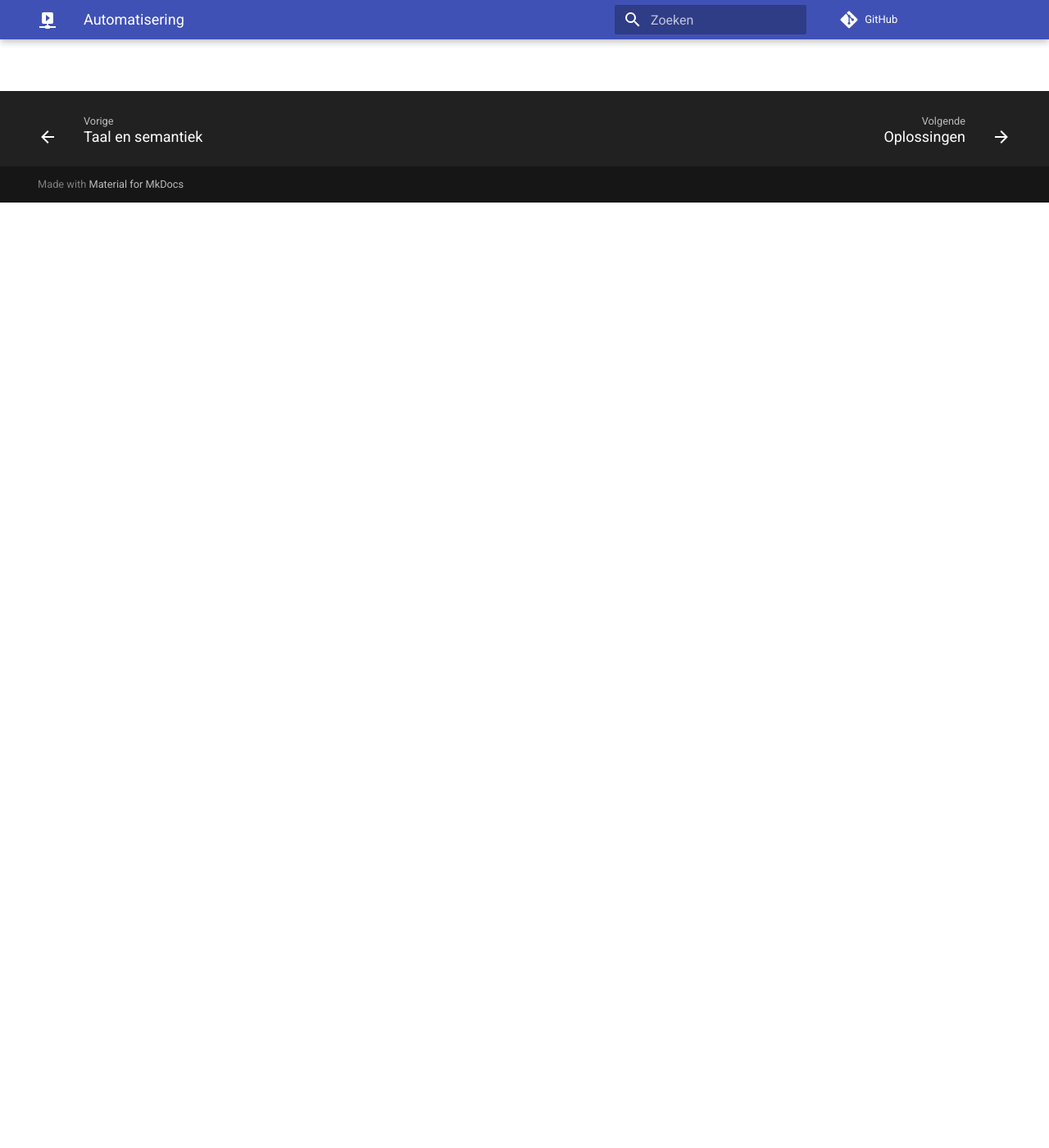
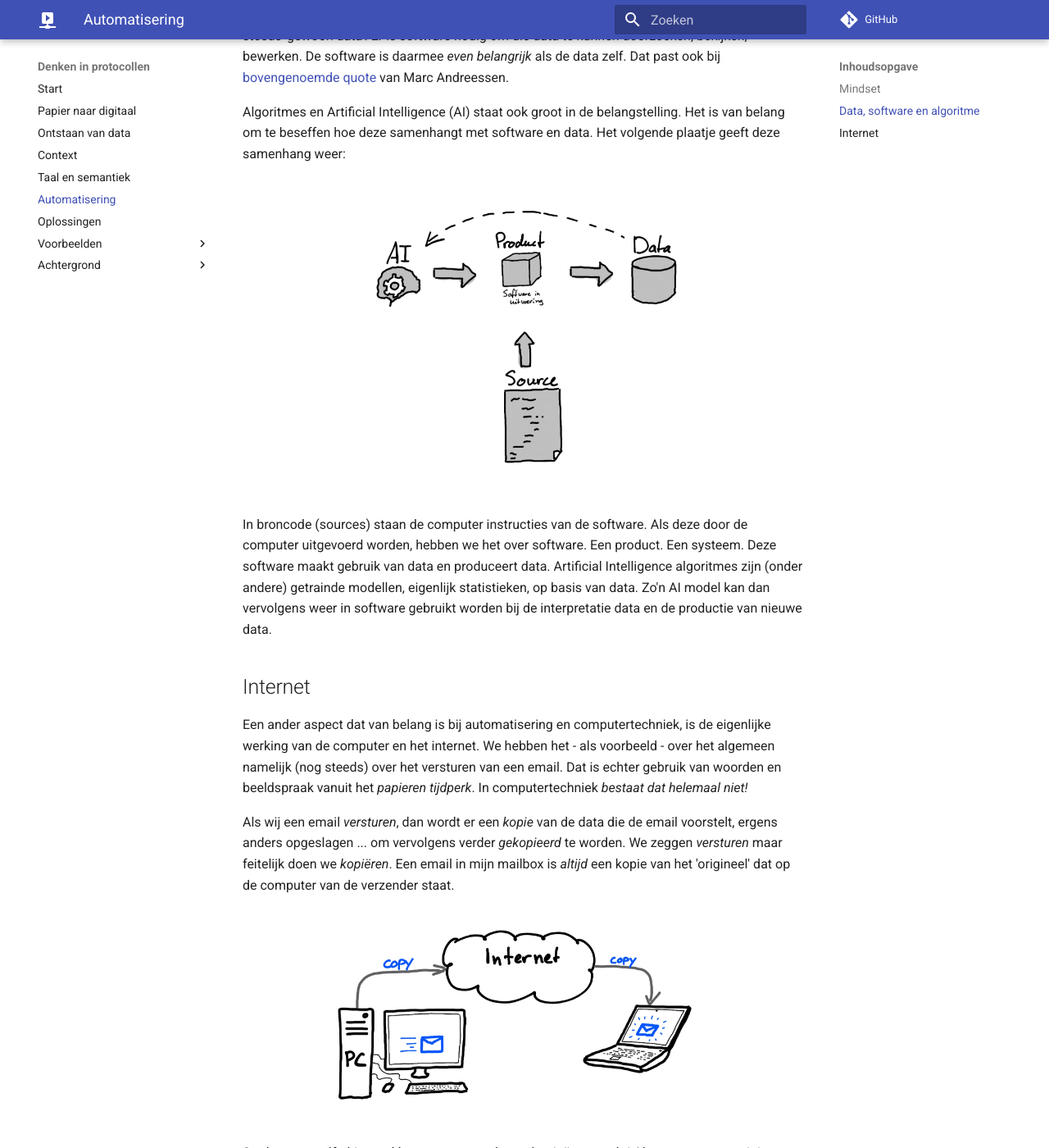
Before and after one commit to kadaster-labs/protocol-denken, an MkDocs documentation site: the page built from docs/automatisering.md, in a window 1280 px wide and 1400 px high, scrolled down 1153 px. Shown: the whole window at 82% size. Built offline with MkDocs 1.6.1 and Material for MkDocs 9.7.7, drawn with Linux system fonts in a browser that asks for light colours; comment, search, counter and statistics services are not loaded; some of the changed text lies outside the part shown.

Commit message:
mindset + software/data + internet

```diff
--- a/docs/automatisering.md
+++ b/docs/automatisering.md
@@ -5,12 +5,15 @@ In de transitie van [papier naar digitaal](./papier-naar-digitaal.md) wordt uitg
 over automatisering en dat dat een opmaat is naar digitalisering. Maar er is meer te begrijpen aan
 automatisering.
 
-Automatisering is ook een mindset, een gebruik. Op het moment dat ik twee keer dezelfde handeling
+## Mindset
+
+Automatisering is ook een _mindset_, een gebruik. Op het moment dat ik twee keer dezelfde handeling
 doe, ga ik automatiseren. Het is een standaard onderdeel van het basisonderwijs in Nederland, waarin
 kinderen leren om hun brein te trainen in het 'standaard uitvoeren van taken'. Dat is automatiseren.
 Dat passen we dus breed toe.
 
 > _Software is eating the world_ - Marc Andreessen
+{id="software-is-eating-the-world"}
 
 Vandaag de dag is technologie een gewoon onderdeel van ons dagelijks leven en de samenleving.
 Technologie is en/of bevat software. Veel van onze processen kunnen we automatiseren. Vooral de
@@ -33,3 +36,54 @@ iedereen. AI gaat daar nog eens een versnelling in teweeg brengen.
 Uitgangspunt is dus automatisering als essentieel onderdeel van de toekomst. Dan is machine-leesbare
 informatie, data, gegevens ... en regels van groot belang! Dat ondersteunt nog meer de transitie van
 [papier naar digitaal](./papier-naar-digitaal.md).
+
+## Data, software en algoritme
+
+Vandaag de dag lijkt **data** het belangrijkste te zijn in het digitale domein. Gezien vanuit de
+geschiedenis van [papier naar digitaal](./papier-naar-digitaal.md) is dat ook wel herkenbaar. En
+toch ... Data alleen is nog steeds 'gewoon data'. Er is software nodig om die data te kunnen
+doorzoeken, bekijken, bewerken. De software is daarmee _even belangrijk_ als de data zelf. Dat past
+ook bij [bovengenoemde quote](#software-is-eating-the-world) van Marc Andreessen.
+
+Algoritmes en Artificial Intelligence (AI) staat ook groot in de belangstelling. Het is van belang
+om te beseffen hoe deze samenhangt met software en data. Het volgende plaatje geeft deze samenhang
+weer:
+
+![Source Software Data and Algorithm](images/automatisering-source-software-data-algoritme.png)
+
+In broncode (sources) staan de computer instructies van de software. Als deze door de computer
+uitgevoerd worden, hebben we het over software. Een product. Een systeem. Deze software maakt
+gebruik van data en produceert data. Artificial Intelligence algoritmes zijn (onder andere)
+getrainde modellen, eigenlijk statistieken, op basis van data. Zo'n AI model kan dan vervolgens weer
+in software gebruikt worden bij de interpretatie data en de productie van nieuwe data.
+
+## Internet
+
+Een ander aspect dat van belang is bij automatisering en computertechniek, is de eigenlijke werking
+van de computer en het internet. We hebben het - als voorbeeld - over het algemeen namelijk (nog
+steeds) over het versturen van een email. Dat is echter gebruik van woorden en beeldspraak vanuit
+het _papieren tijdperk_. In computertechniek _bestaat dat helemaal niet!_
+
+Als wij een email _versturen_, dan wordt er een _kopie_ van de data die de email voorstelt, ergens
+anders opgeslagen ... om vervolgens verder _gekopieerd_ te worden. We zeggen _versturen_ maar
+feitelijk doen we _kopiëren_. Een email in mijn mailbox is _altijd_ een kopie van het 'origineel'
+dat op de computer van de verzender staat.
+
+![Internet](images/internet.png)
+
+Sterker nog, zelfs _binnen één computer_ wordt met kopieën gewerkt! Als een computer uit is, staat
+de data _alleen_ op de hard disk, de harde schijf. Zodra we de computer aan zetten, worden gegevens
+(data) van de harde schijf gelezen en 'geladen' in het geheugen (memory of RAM). Met laden bedoelen
+we feitelijk _kopiëren_. De data staat nog steeds op de harde schijf op exact dezelfde manier als
+toen de computer uit was. Als we 'iets' met die data doen, dan wordt deze naar het interne geheugen
+gekopieerd. Als deze vervolgens op het scherm zichtbaar gemaakt dient te worden, wordt de data
+getransformeerd naar de input voor de _Graphical Processing Unit_, de GPU. Deze bevat ook geheugen
+(memory) waarin dan opnieuw een _kopie_ van de getransformeerde, oorspronkelijke data staat.
+Vervolgens worden verdere transformaties uitgevoerd naar schermresoluties en pixels ... en wordt een
+volgende _kopie_ in het geheugen van de GPU bewaard. Deze wordt naar het scherm _gekopieerd_ welke
+een voor ons zichtbaar beeld presenteert. Feitelijk zijn het pixels van een bepaalde kleur die een
+_representatie_ geven van een document met letters die voor ons betekenis heeft. Dit heeft nog
+weinig te maken met de oorspronkelijke data van eenen en nullen op de harde schijf van de computer.
+_Origineel_ en _kopie_ zijn in computertechniek nietszeggende woorden geworden.
+
+![Computer Hardware](images/computer-hardware.png)
```
Also changed, not shown: docs/images/automatisering-source-software-data-algoritme.png (added), docs/images/computer-hardware.png (added), docs/images/internet.png (added).
